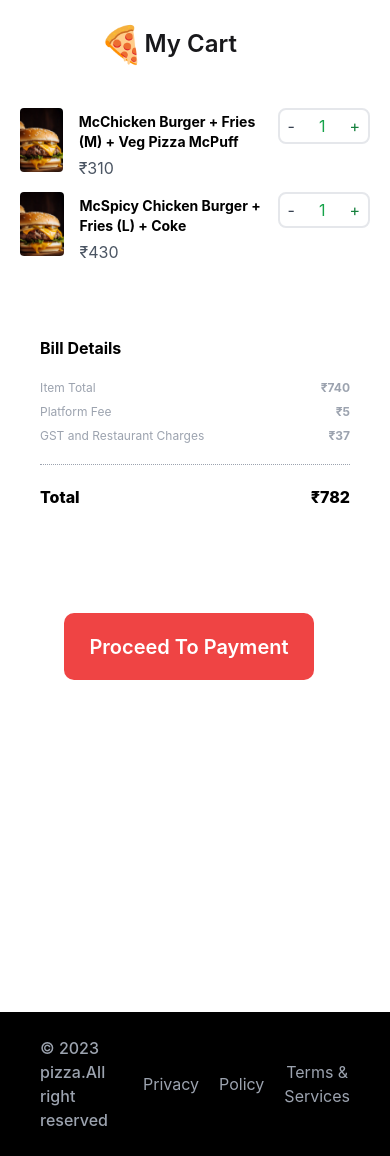
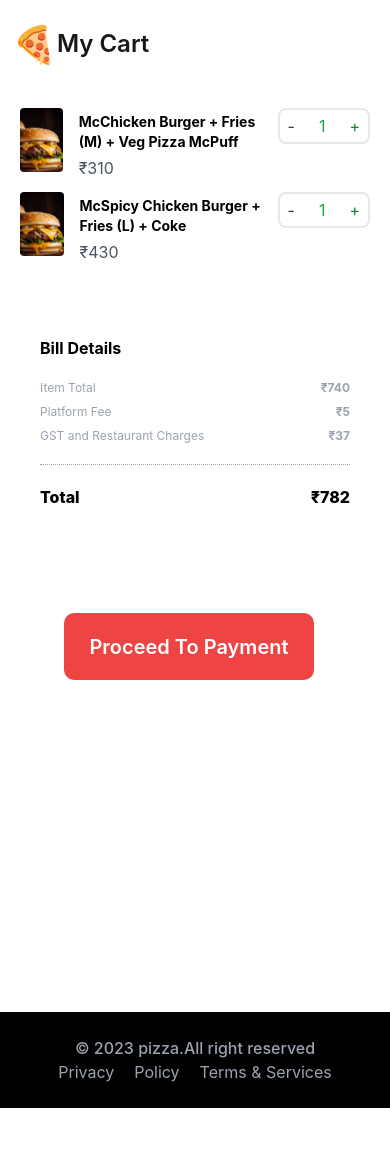
Before and after one commit to ansmi-keyvalue/Dine-In-Time, a React (Create React App) app: page /cart in a window 390 px wide. After the commit the page ends 1108 px from the top, so only its background shows below. Built offline with nearby package versions, Linux system fonts and the light colour scheme.

Commit message:
refactor: Make home page responsive

```diff
--- a/src/components/footer.tsx
+++ b/src/components/footer.tsx
@@ -11,9 +11,9 @@ export default function Footer() {
     // handle privacy click logic here
   };
   return (
-    <footer className='bg-black flex justify-between p-6 px-10 mt-20'>
-      <div className='text-gray-400 font-medium'>© 2023 pizza.All right reserved</div>
-      <nav className='flex gap-5 text-gray-400'>
+    <footer className='bg-black flex justify-between p-6 px-10 mt-20 flex-col sm:flex-row'>
+      <div className='text-gray-400 font-medium max-sm:text-center'>© 2023 pizza.All right reserved</div>
+      <nav className='flex gap-5 text-gray-400 max-sm:justify-center'>
         <button onClick={handlePrivacyClick}>Privacy</button>
         <button onClick={handlePolicyClick}>Policy</button>
         <button onClick={handleTermsAndServicesClick}>Terms & Services</button>
--- a/src/components/header.tsx
+++ b/src/components/header.tsx
@@ -1,7 +1,7 @@
 export default function Header(props: { title?: string; headerRight?: any }) {
   return (
-    <header className='justify-between h-200 items-center self-center flex w-full  max-md:max-w-full max-md:flex-wrap max-md:justify-center px-8 sticky top-0 z-10 py-6'>
-      <div className='flex'>
+    <header className='justify-between h-200 items-center self-center flex w-full  max-md:max-w-full max-md:flex-wrap px-3 md:px-8 sticky top-0 z-10 py-6'>
+      <div className='flex max-sm:flex-1 max-sm:justify-center'>
         <h1 className='text-5xl self-center my-auto max-md:text-4xl' aria-label='Pizza'>
           🍕
         </h1>
@@ -9,7 +9,7 @@ export default function Header(props: { title?: string; headerRight?: any }) {
           {props.title || 'DineInTime'}
         </h2>
       </div>
-      {props.headerRight}
+      <div className='flex max-sm:flex-1 max-sm:justify-center'>{props.headerRight}</div>
     </header>
   );
 }
--- a/src/components/restaurantCard.tsx
+++ b/src/components/restaurantCard.tsx
@@ -9,7 +9,7 @@ export default function RestaurantCard(props: { restaurant: any }) {
   };
 
   return (
-    <div onClick={navigateToDetails} className='min-w-[300px] max-w-[360px] rounded-[8px] overflow-hidden border'>
+    <div onClick={navigateToDetails} className='min-w-[300px] md:max-w-[360px] rounded-[8px] overflow-hidden border'>
       <img loading='lazy' src={coverImage} className='object-cover overflow-hidden w-full h-40' alt='Food' />
       <div className='px-3 py-3'>
         <h2 className='text-zinc-900 text-2xl font-semibold self-center  my-auto'>{name}</h2>
--- a/src/pages/Home.tsx
+++ b/src/pages/Home.tsx
@@ -80,7 +80,7 @@ const HomePage = () => {
     <div className='flex flex-col h-screen overflow-hidden'>
       <Header headerRight={rightHeader()} />
       <div className='flex flex-col overflow-y-scroll overflow-x-hidden shadow-inner'>
-        <section className='w-full max-md:max-w-full  px-20 pt-14 pb-10'>
+        <section className='w-full max-md:max-w-full px-9 lg:px-20 pt-14 pb-10'>
           <div className='flex max-md:flex-col max-md:items-stretch max-md:gap-0'>
             <div className='flex flex-col items-stretch w-[53%] max-md:w-full'>
               <div className='flex flex-col mt-2 max-md:max-w-full max-md:mt-12 pt-5'>
@@ -91,7 +91,7 @@ const HomePage = () => {
                   The early access to your favourite food. Why starve when you have us. You hunger partner. Pre-book
                   your food now for avoid the waiting time.
                 </p>
-                <div className='bg-neutral-100 flex w-[400px] max-w-full items-start justify-between gap-5 mt-16 pl-5 pr-2 py-2 rounded-[14px] max-md:flex-wrap'>
+                <div className='bg-neutral-100 flex md:w-[400px] max-w-full items-start justify-between gap-5 mt-16 pl-5 pr-2 py-2 rounded-[14px] max-md:flex-wrap'>
                   <input
                     className='bg-neutral-100 text-base font-medium self-center my-auto w-[60%] p-2 focus:outline-none focus:bg-transparent'
                     type='text'
@@ -108,7 +108,7 @@ const HomePage = () => {
                 </div>
               </div>
             </div>
-            <div className='flex justify-left item-center w-full max-md:w-full px-20, pt-10'>
+            <div className='flex justify-left item-center w-full max-md:w-full px-9 lg:px-20 pt-10'>
               <img
                 loading='lazy'
                 src={RestaurantHome}
@@ -118,7 +118,7 @@ const HomePage = () => {
             </div>
           </div>
         </section>
-        <section className='self-center flex w-full flex-col mt-20 max-md:max-w-full px-20'>
+        <section className='self-center flex w-full flex-col mt-20 max-md:max-w-full px-9 lg:px-20'>
           <div className='items-center self-center w-full flex max-w-full flex-col mb-10'>
             <h1 className='text-center text-4xl font-bold'>
               <span className='font-semibold text-zinc-900 capitalize'>More Than </span>
```
